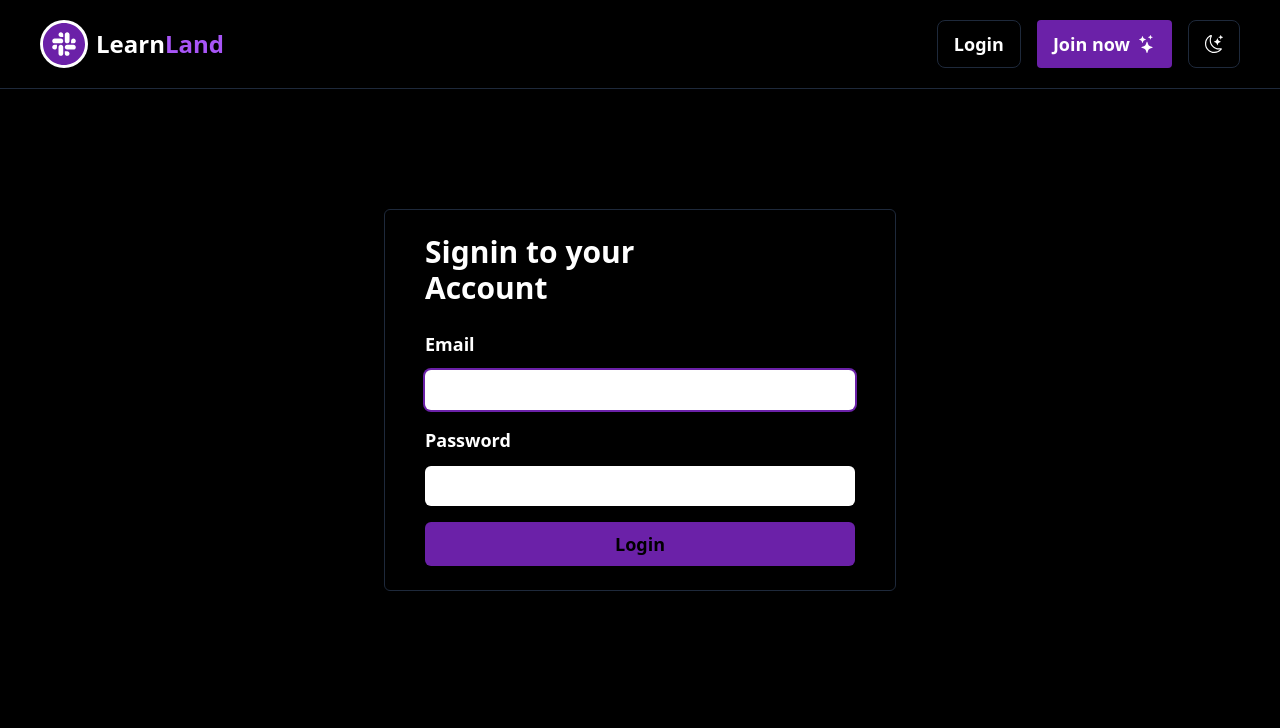
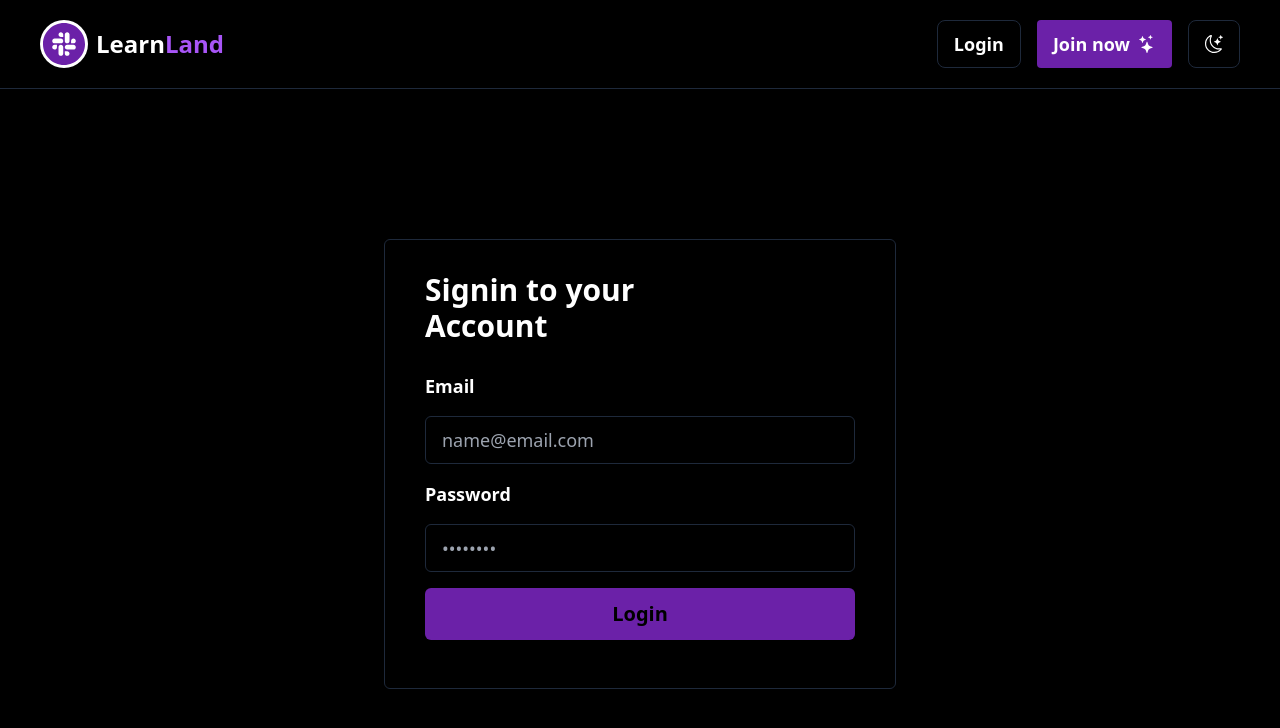
Before and after one commit to code21x/itp, a Next.js app in the folder frontend/: page /signin in a window 1280 px wide. Shown: the top 728 px of the page. Built offline with nearby package versions, Linux system fonts and the light colour scheme.

Commit message:
update signin page

```diff
--- a/frontend/app/signin/page.tsx
+++ b/frontend/app/signin/page.tsx
@@ -1,29 +1,30 @@
 
 export default function Signin() {
     return <div className="flex justify-center h-screen">
-        <div className="flex flex-col justify-center">
-            <div className="border border-slate-800 text-white px-10 py-6 max-w-lg rounded-md text-3xl">
+        <div className="flex flex-col justify-center pt-32">
+            <div className="border border-slate-800 text-white px-10 pb-12 pt-8 max-w-lg rounded-md text-3xl">
                 <div className="font-semibold text-left pr-24">
                     Signin to your Account
                 </div>
-                <div className="pt-6 pb-4">
-                    <div className="text-lg font-semibold pb-3">
+                <div className="pt-7 pb-4">
+                    <div className="text-lg font-semibold pb-4">
                         Email
                     </div>
                     <div className="">
-                        <input type="email" className="w-full h-10 rounded-md ring-purple-800 ring-2" />
+                        <input type="email" placeholder="name@email.com" className="w-full h-12 rounded-md border border-slate-800 bg-black p-4 pb-4 text-lg focus:border-purple-800 focus:outline-none focus:ring-2 ring-purple-800" />
                     </div>
                 </div>
                 <div className="pb-4">
-                    <div className="text-lg font-semibold pb-3">
+                    <div className="text-lg font-semibold pb-4">
                         Password
                     </div>
                     <div>
-                        <input type="password" className="w-full h-10 rounded-md ring-purple-800" />
+                        <input type="password" placeholder="••••••••" className="w-full h-12 rounded-md bg-black border border-slate-800 p-4 pb-4 text-lg focus:border-purple-800 focus:outline-none focus:ring-2 ring-purple-800" />
+
                     </div>
                 </div>
 
-                <div className="bg-purple-800 text-center py-2 text-black text-lg font-semibold rounded-md">
+                <div className="bg-purple-800 text-center py-3 text-black text-xl font-semibold rounded-md">
                     <button>Login</button>
                 </div>
             </div>
```
Also changed, not shown: 1 other file (tests, documents, lock files or other folders).
